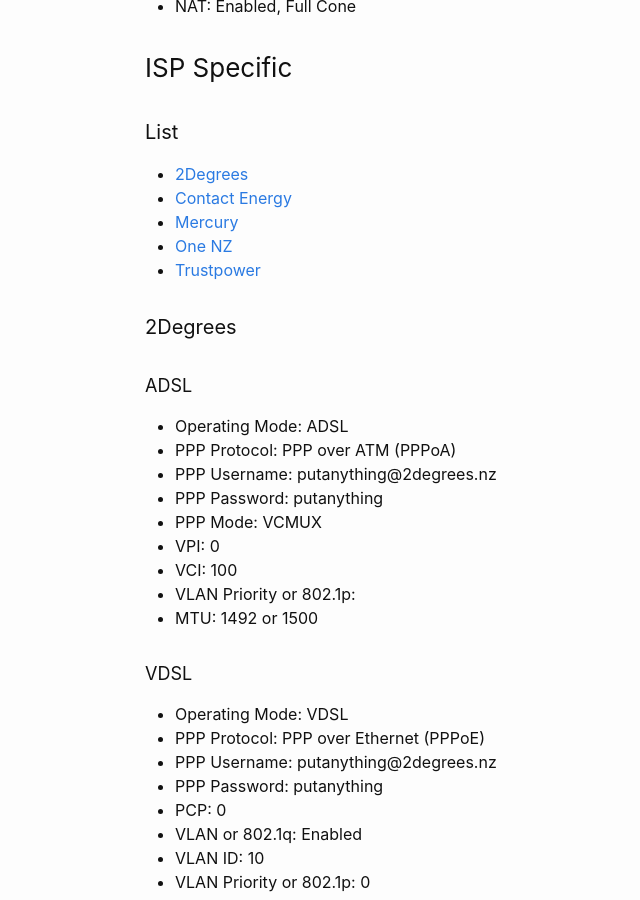
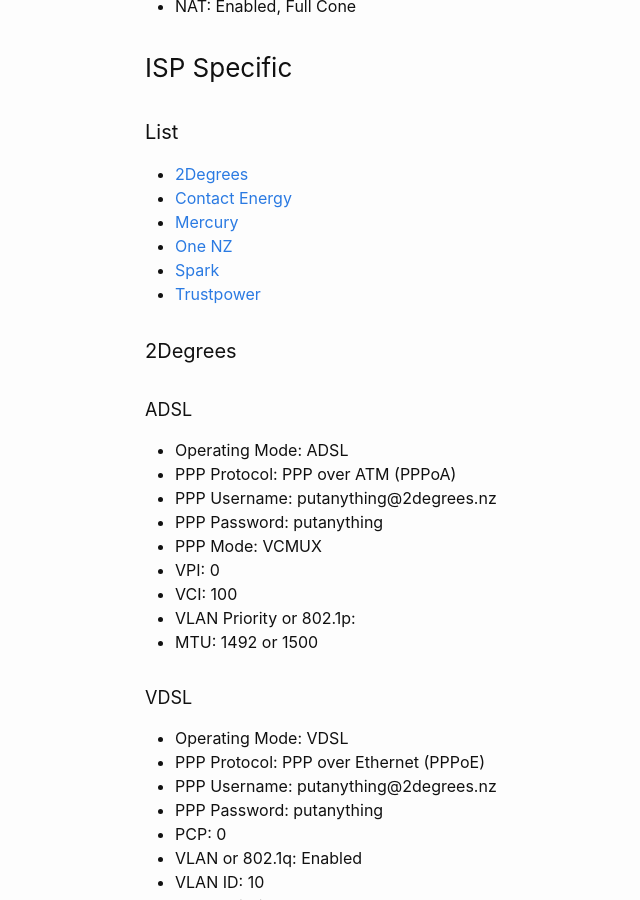
Before and after one commit to NikolaiJamez/NZModemConfiguration, a Jekyll site: the page built from isp-settings.md, in a window 1280 px wide and 900 px high, scrolled down 374 px. Shown: the whole window, without its empty margins (125-765 px from the left). Built offline with Jekyll 4.4.1, drawn with Linux system fonts in a browser that asks for light colours.

Commit message:
Added missing link to spark info

```diff
--- a/isp-settings.md
+++ b/isp-settings.md
@@ -17,6 +17,7 @@
 - [Contact Energy](#contact_energy)
 - [Mercury](#mercury)
 - [One NZ](#one_nz)
+- [Spark](#spark)
 - [Trustpower](#trustpower)
 
 <!-- TEMPLATE
@@ -247,7 +248,7 @@
 
 ---
 
-#### Spark
+#### Spark {#spark}
 ##### ADSL
 
 - Operating Mode: ADSL
```
Also changed, not shown: 2 other files.
